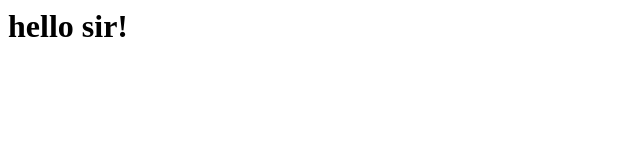
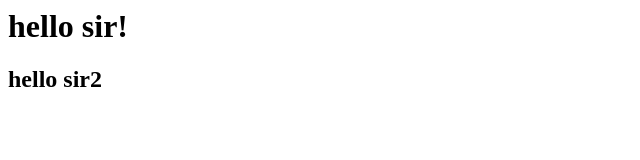
Before and after one commit to Bhuvanji14/Git-Revert-Command, a plain HTML site: page index.html in a window 1280 px wide. Shown: the whole page, without its empty margins (0-640 px from the left). Drawn offline with Linux system fonts and the light colour scheme.

Commit message:
Git commit

```diff
--- a/index.html
+++ b/index.html
@@ -4,6 +4,7 @@
             <h1>
                 hello sir!
             </h1>
+            <h2>hello sir2</h2>
         </body>
     </head>
 </html>
```
